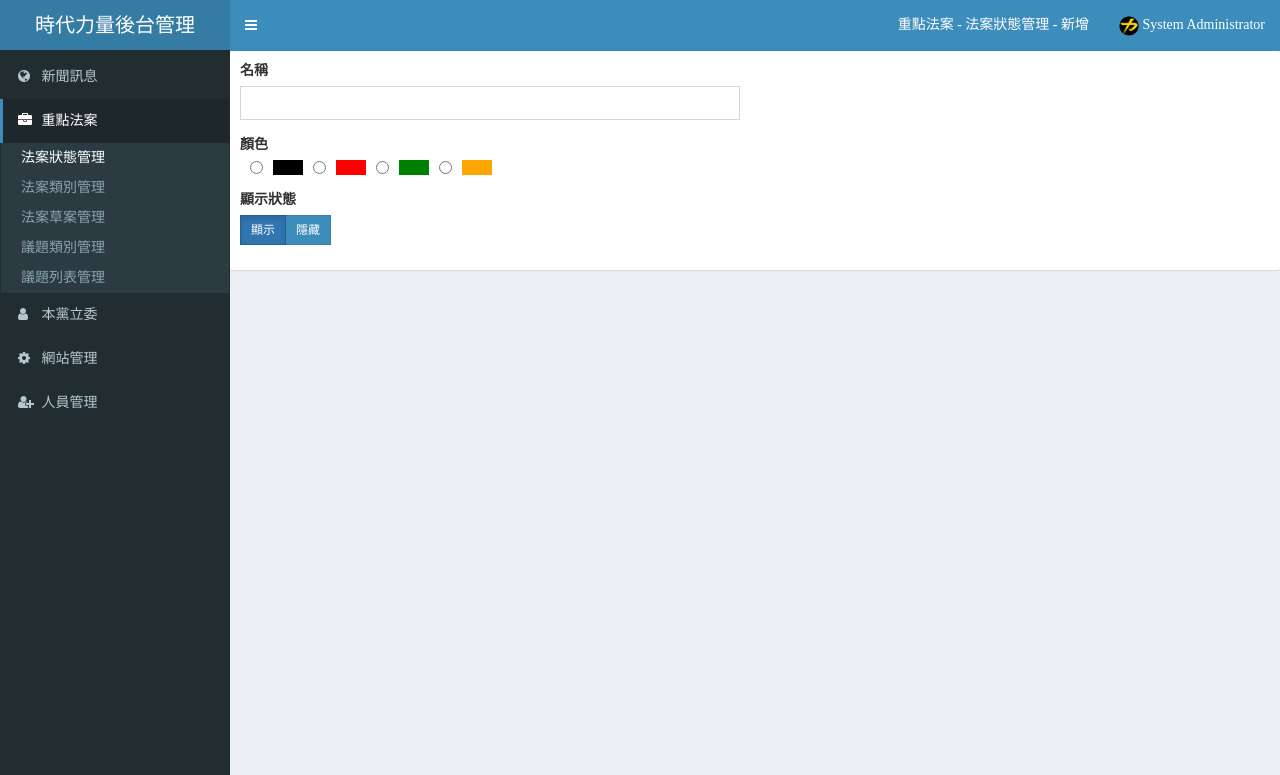
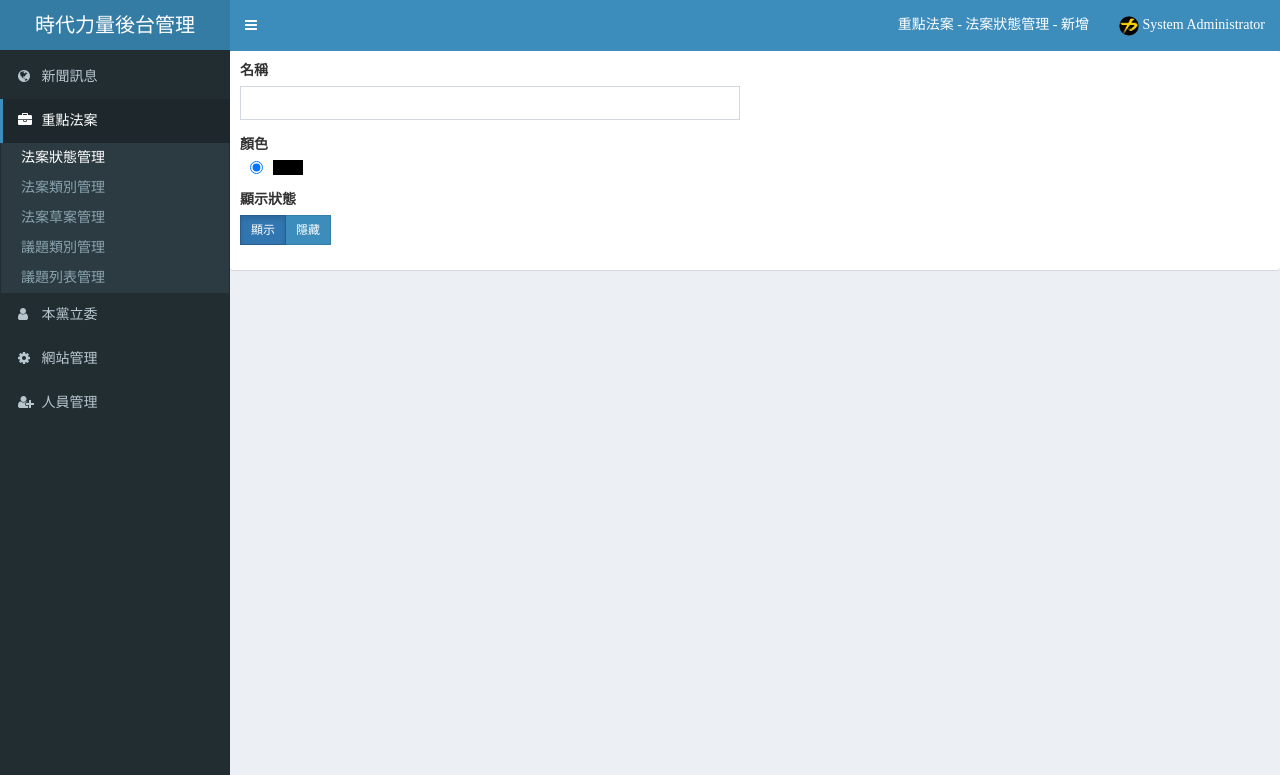
Before and after one commit to cariskao2/npp, a CodeIgniter app: page /npp/index.php/bills/billStatusAdd in a window 1280 px wide. Shown: the top 775 px of the page. Run offline with CodeIgniter, Linux system fonts and the light colour scheme; a user stored in the database is signed in; tables that the repository leaves empty or names only in its code hold one stand-in row (values such as "Sample post"); some libraries are stand-ins or nearby versions; some web fonts are replaced.

Commit message:
fix bill_status_color

```diff
--- a/application/controllers/Bills.php
+++ b/application/controllers/Bills.php
@@ -227,7 +227,9 @@ class Bills extends BaseController
         $this->global['navTitle']  = '重點法案 - 法案狀態管理 - 新增';
         $this->global['navActive'] = base_url('bills/billStatusList/');
 
-        $this->loadViews('billStatusAdd', $this->global, null, null);
+        $data['status_color'] = $this->bills_model->getBillStatusColor();
+
+        $this->loadViews('billStatusAdd', $this->global, $data, null);
     }
 
     public function billStatusAddSend()
@@ -245,9 +247,9 @@ class Bills extends BaseController
             $showStatus      = $showStatusCheck != 'N' ? 1 : 0;
 
             $userInfo = array(
-                'name'  => $name,
-                'shows' => $showStatus,
-                'color' => $color,
+                'name'     => $name,
+                'shows'    => $showStatus,
+                'color_id' => $color,
             );
 
             $insert_id = $this->bills_model->billStatusAddSend($userInfo);
@@ -438,8 +440,9 @@ class Bills extends BaseController
 
         $data = array(
             'getBillStatusInfo' => $this->bills_model->getBillStatusInfo($id),
+            'status_color'      => $this->bills_model->getBillStatusColor(),
         );
-
+        $a = 1;
         $this->loadViews("billStatusEdit", $this->global, $data, null);
     }
 
@@ -457,8 +460,8 @@ class Bills extends BaseController
             $showStatusCheck = $this->input->post('happy');
 
             $userInfo = array(
-                'name'  => $name,
-                'color' => $color,
+                'name'     => $name,
+                'color_id' => $color,
             );
 
             if ($showStatusCheck != null || $showStatusCheck != '' || !empty($showStatusCheck)) {
--- a/application/models/Bills_model.php
+++ b/application/models/Bills_model.php
@@ -242,8 +242,9 @@ class Bills_model extends CI_Model
     public function getBillStatusInfo($id)
     {
         $this->db->select();
-        $this->db->from('bill_status');
-        $this->db->where('status_id', $id);
+        $this->db->from('bill_status as bs');
+        $this->db->join('bill_status_color as bsc', 'bsc.color_id = bs.color_id', 'inner');
+        $this->db->where('bs.status_id', $id);
 
         $query = $this->db->get();
 
@@ -276,6 +277,28 @@ class Bills_model extends CI_Model
         $this->db->update('bill_category', $userInfo);
 
         return true;
+    }
+
+/*
+..######...#######..##........#######..########...######.
+.##....##.##.....##.##.......##.....##.##.....##.##....##
+.##.......##.....##.##.......##.....##.##.....##.##......
+.##.......##.....##.##.......##.....##.########...######.
+.##.......##.....##.##.......##.....##.##...##.........##
+.##....##.##.....##.##.......##.....##.##....##..##....##
+..######...#######..########..#######..##.....##..######.
+ */
+// bill status color
+    public function getBillStatusColor()
+    {
+        $this->db->select();
+        $this->db->from('bill_status_color as bsc');
+        $this->db->order_by('bsc.color_id', 'ASC');
+
+        $query  = $this->db->get();
+        $result = $query->result();
+
+        return $result;
     }
 
     /*
--- a/application/views/billStatusAdd.php
+++ b/application/views/billStatusAdd.php
@@ -7,8 +7,8 @@
 				<div class="box box-primary" style="border:none;">
 					<div class="add-edit-noscroll">
 						<!-- form start -->
-						<form role="form" action="<?php echo base_url() ?>bills/billStatusAddSend" method="post" id="formSubmit"
-							role="form" enctype="multipart/form-data">
+						<form role="form" action="<?php echo base_url() ?>bills/billStatusAddSend" method="post"
+							id="formSubmit" role="form" enctype="multipart/form-data">
 							<div class="box-body">
 								<div class="row">
 									<div class="col-md-6">
@@ -25,14 +25,14 @@
 										<div class="form-group">
 											<label for="color">顏色</label><br>
 											<div class="color-center">
-												<input type="radio" name="color" value="black">
+												<input type="radio" name="color" value="1" checked>
 												<span class="r-black r-set"></span>
-												<input type="radio" name="color" value="red">
-												<span class="r-red r-set"></span>
-												<input type="radio" name="color" value="green">
-												<span class="r-green r-set"></span>
-												<input type="radio" name="color" value="orange">
-												<span class="r-orange r-set"></span>
+												<?php foreach ($status_color as $colors): ?>
+												<?php if ($colors->color_id != 1): ?>
+												<input type="radio" name="color" value="<?php echo $colors->color_id; ?>">
+												<span class="r-<?php echo $colors->color_name; ?> r-set"></span>
+												<?php endif;?>
+												<?php endforeach;?>
 											</div>
 										</div>
 									</div>
```
Also changed, not shown: application/views/billStatusEdit.php (+5 -13 lines), 2 other files.
